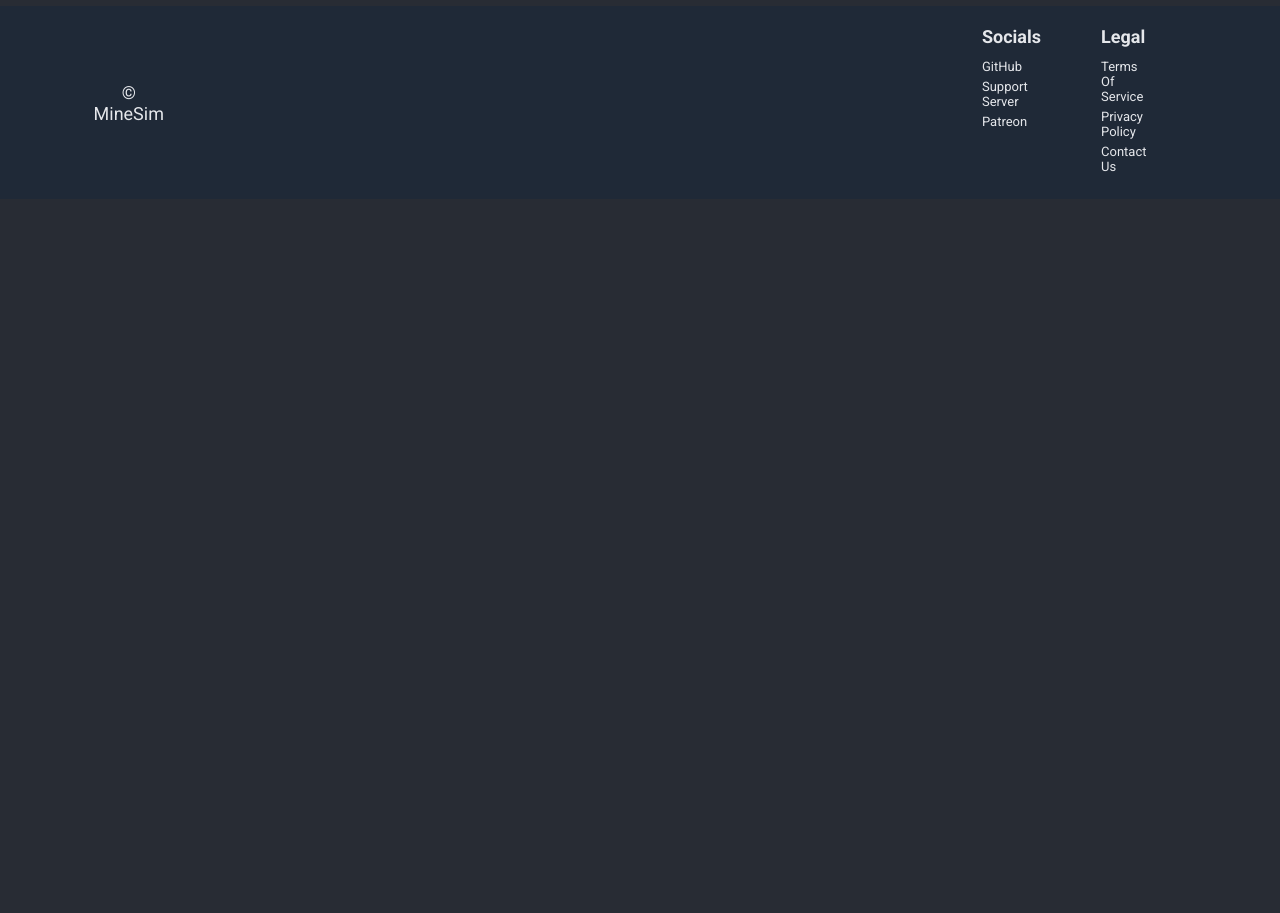
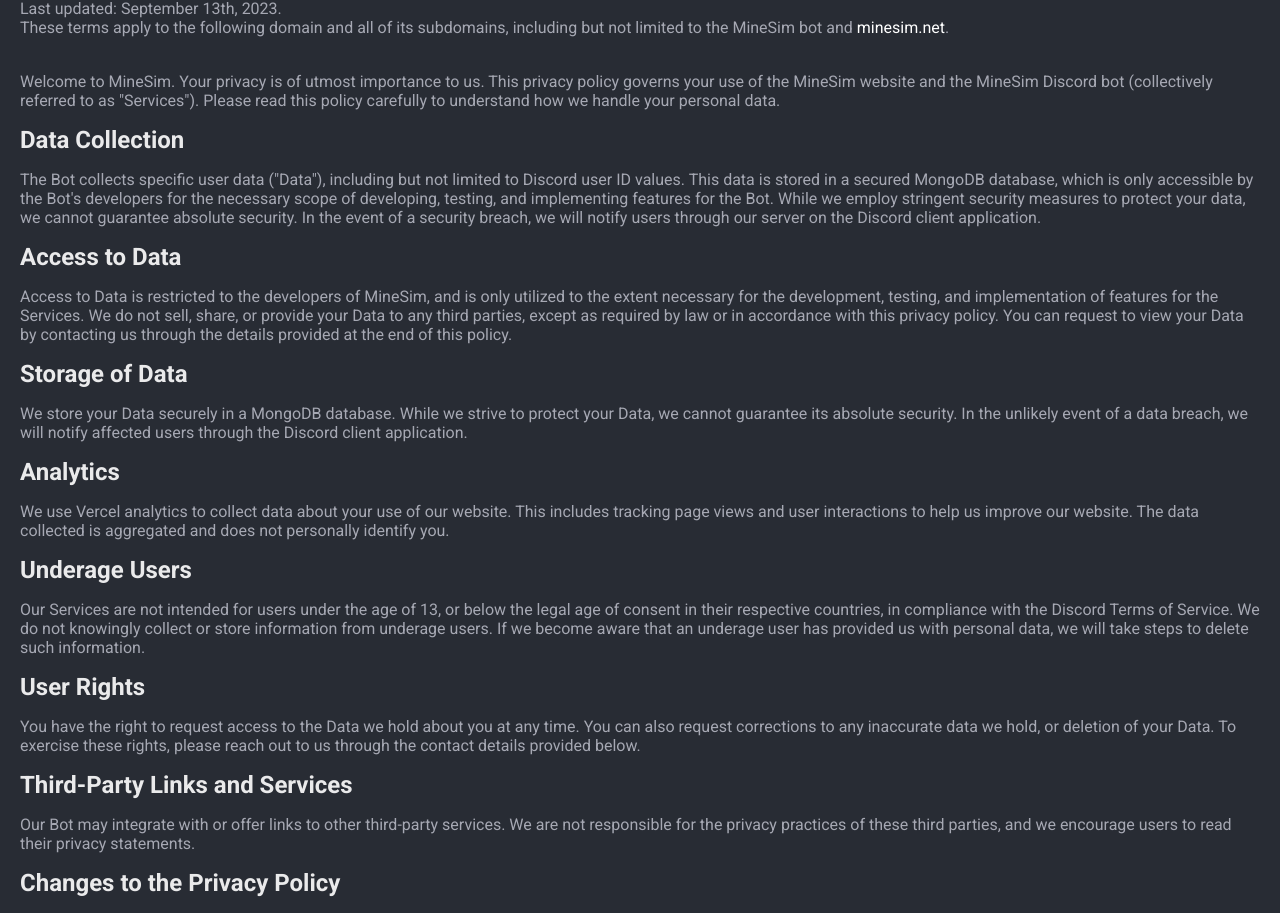
Before and after one commit to mooseRobot/minesim-website, a React (Create React App) app in the folder frontend/: page /Privacy in a window 1280 px wide. Shown: the part 214-1127 px from the top of the page. Before the commit the page ends 800 px from the top, so only its background shows below. Built offline with nearby package versions, Linux system fonts and the light colour scheme.

Commit message:
Add content to privacy page

```diff
--- a/frontend/src/pages/privacy.js
+++ b/frontend/src/pages/privacy.js
@@ -1,9 +1,110 @@
 import './legal.css'
+import {React} from "react";
 
 function Privacy () {
 
     return (
         <div className={'legal-content'}>
+            <div className={'legal-title'}>
+                <h1>Privacy Policy</h1>
+            </div>
+            <div className={'legal-intro'}>
+                <p>Last updated: September 13th, 2023. <br></br>
+                    These terms apply to the following domain and all of its subdomains, including but not limited to
+                    the MineSim bot and <a href={'/'}>minesim.net</a>.
+                </p>
+                <br></br>
+                <p>
+                    Welcome to MineSim. Your privacy is of utmost importance to us. This privacy policy governs your use
+                    of the MineSim website and the MineSim Discord bot (collectively referred to as "Services"). Please
+                    read this policy carefully to understand how we handle your personal data.
+                </p>
+            </div>
+
+        <section>
+            <article>
+                <h2>Data Collection</h2>
+                <p>
+                    The Bot collects specific user data ("Data"), including but not limited to Discord user ID values.
+                    This data is stored in a secured MongoDB database, which is only accessible by the Bot's developers
+                    for the necessary scope of developing, testing, and implementing features for the Bot. While we
+                    employ stringent security measures to protect your data, we cannot guarantee absolute security. In
+                    the event of a security breach, we will notify users through our server on the Discord client
+                    application.
+                </p>
+            </article>
+
+            <article>
+                <h2>Access to Data</h2>
+                <p>
+                    Access to Data is restricted to the developers of MineSim, and is only utilized to the extent
+                    necessary for the development, testing, and implementation of features for the Services. We do not
+                    sell, share, or provide your Data to any third parties, except as required by law or in accordance
+                    with this privacy policy. You can request to view your Data by contacting us through the details
+                    provided at the end of this policy.
+                </p>
+            </article>
+
+            <article>
+                <h2>Storage of Data</h2>
+                <p>
+                    We store your Data securely in a MongoDB database. While we strive to protect your Data, we cannot
+                    guarantee its absolute security. In the unlikely event of a data breach, we will notify affected
+                    users through the Discord client application.
+                </p>
+            </article>
+
+            <article>
+                <h2>Analytics</h2>
+                <p>
+                    We use Vercel analytics to collect data about your use of our website. This includes tracking page
+                    views and user interactions to help us improve our website. The data collected is aggregated and
+                    does not personally identify you.
+                </p>
+            </article>
+
+            <article>
+                <h2>Underage Users</h2>
+                <p>
+                    Our Services are not intended for users under the age of 13, or below the legal age of consent in
+                    their respective countries, in compliance with the Discord Terms of Service. We do not knowingly
+                    collect or store information from underage users. If we become aware that an underage user has
+                    provided us with personal data, we will take steps to delete such information.
+                </p>
+            </article>
+
+            <article>
+                <h2>User Rights</h2>
+                <p>
+                    You have the right to request access to the Data we hold about you at any time. You can also request
+                    corrections to any inaccurate data we hold, or deletion of your Data. To exercise these rights,
+                    please reach out to us through the contact details provided below.
+                </p>
+            </article>
+
+            <article>
+                <h2>Third-Party Links and Services</h2>
+                <p>
+                    Our Bot may integrate with or offer links to other third-party services. We are not responsible for
+                    the privacy practices of these third parties, and we encourage users to read their privacy
+                    statements.
+                </p>
+            </article>
+
+            <article>
+                <h2>Changes to the Privacy Policy</h2>
+                <p>
+                    We reserve the right to update this privacy policy at any time without any notice. Continued use of
+                    our services following an update will constitute acceptance of the revised policy.
+                </p>
+            </article>
+
+            <article>
+                <h2>Contact us</h2>
+                <p>If you have any questions about these Terms and Conditions, you can contact us: <br></br>By
+                    email: <a href={'mailto:contact@minesim.net'}>contact@minesim.net</a></p>
+            </article>
+        </section>
 
         </div>
     )
```
